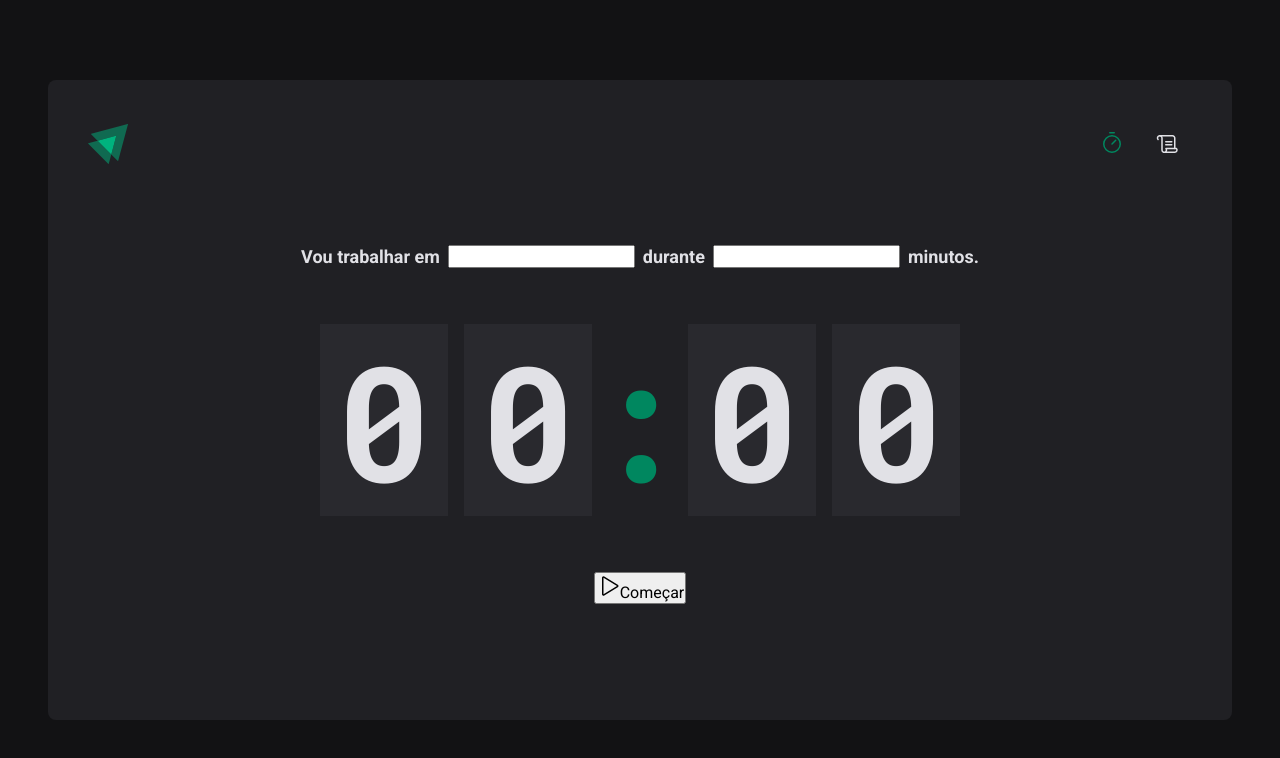
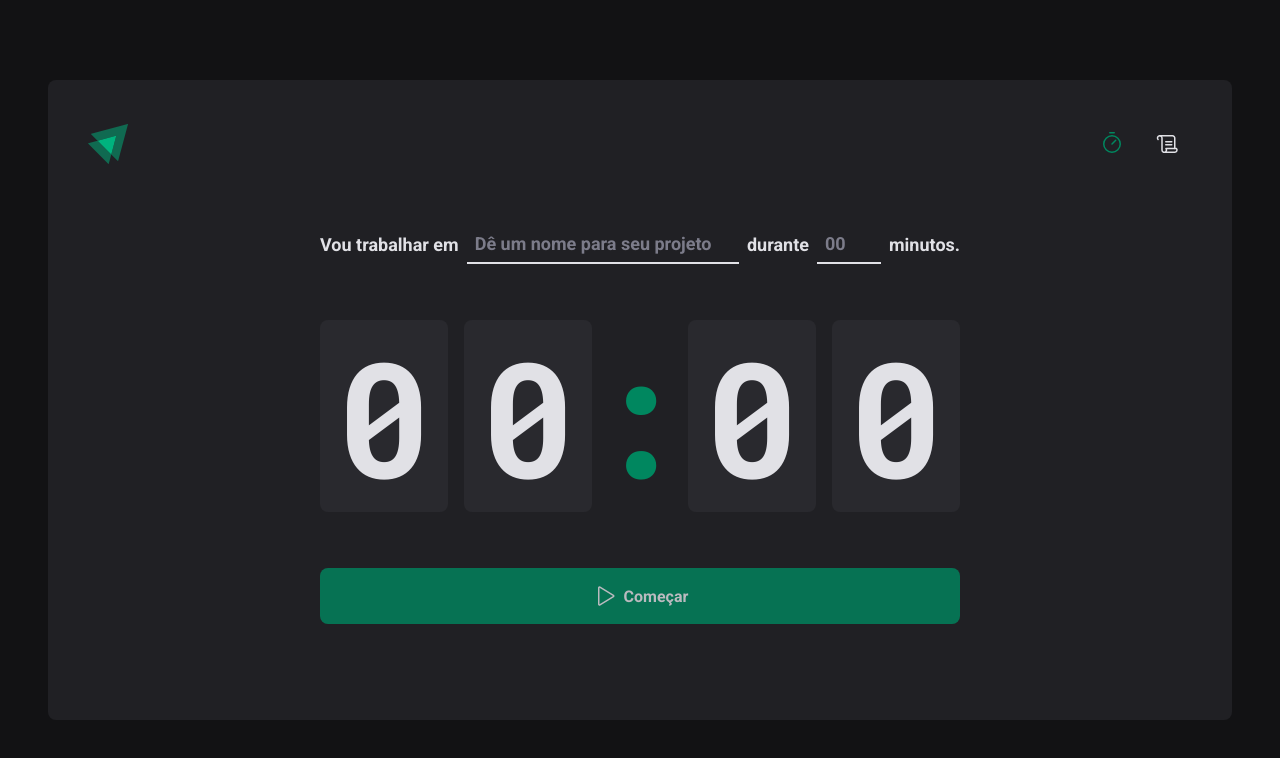
Before and after one commit to RafaelaBicalho/timer-ignite, a React (Vite) app: page / in a window 1280 px wide. Shown: the top 758 px of the page. Built offline with nearby package versions, Linux system fonts and the light colour scheme.

Commit message:
Finalização da home

```diff
--- a/src/pages/Home/index.tsx
+++ b/src/pages/Home/index.tsx
@@ -3,7 +3,10 @@
   CountDownContainer,
   FormContainer,
   HomeContainer,
+  MinutsAmountInput,
   Separator,
+  StartCountdownButton,
+  TaskInput,
 } from './styles'
 
 export function Home() {
@@ -12,10 +15,14 @@
       <form action="">
         <FormContainer>
           <label htmlFor="task">Vou trabalhar em</label>
-          <input id="task" />
+          <TaskInput id="task" placeholder="Dê um nome para seu projeto" />
 
           <label htmlFor="minutesAmount">durante</label>
-          <input type="number" id="minutesAmount" />
+          <MinutsAmountInput
+            type="number"
+            id="minutesAmount"
+            placeholder="00"
+          />
 
           <span>minutos.</span>
         </FormContainer>
@@ -28,10 +35,10 @@
           <span>0</span>
         </CountDownContainer>
 
-        <button type="submit">
+        <StartCountdownButton type="submit" disabled>
           <Play size={24} />
           Começar
-        </button>
+        </StartCountdownButton>
       </form>
     </HomeContainer>
   )
--- a/src/pages/Home/styles.ts
+++ b/src/pages/Home/styles.ts
@@ -28,6 +28,34 @@
   flex-wrap: wrap;
 `
 
+const BaseInput = styled.input`
+  background: transparent;
+  height: 2.5rem;
+  border: 0;
+  border-bottom: 2px solid ${(props) => props.theme['gray-100']};
+  font-weight: bold;
+  font-size: 1.125rem;
+  padding: 0 0.5rem;
+  color: ${(props) => props.theme['gray-100']};
+
+  &::placeholder {
+    color: ${(props) => props.theme['gray-500']};
+  }
+
+  &:focus {
+    box-shadow: none;
+    border-color: ${(props) => props.theme['green-500']};
+  }
+`
+
+export const TaskInput = styled(BaseInput)`
+  flex: 1;
+`
+
+export const MinutsAmountInput = styled(BaseInput)`
+  width: 4rem;
+`
+
 export const CountDownContainer = styled.div`
   font-family: 'Roboto Mono', monospace;
   font-size: 10rem;
@@ -40,6 +68,7 @@
   span {
     background-color: ${(props) => props.theme['gray-700']};
     padding: 2rem 1rem;
+    border-radius: 8px;
   }
 `
 export const Separator = styled.div`
@@ -51,3 +80,30 @@
   display: flex;
   justify-content: center;
 `
+export const StartCountdownButton = styled.button`
+  width: 100%;
+  border: 0;
+  padding: 1rem;
+  border-radius: 8px;
+
+  display: flex;
+  align-items: center;
+  justify-content: center;
+
+  gap: 0.5rem;
+  font-weight: bold;
+
+  cursor: pointer;
+
+  background: ${(props) => props.theme['green-500']};
+  color: ${(props) => props.theme['gray-100']};
+
+  &:disabled {
+    opacity: 0.8;
+    cursor: not-allowed;
+  }
+
+  &:not(:disabled):hover {
+    background: ${(props) => props.theme['green-700']};
+  }
+`
```
